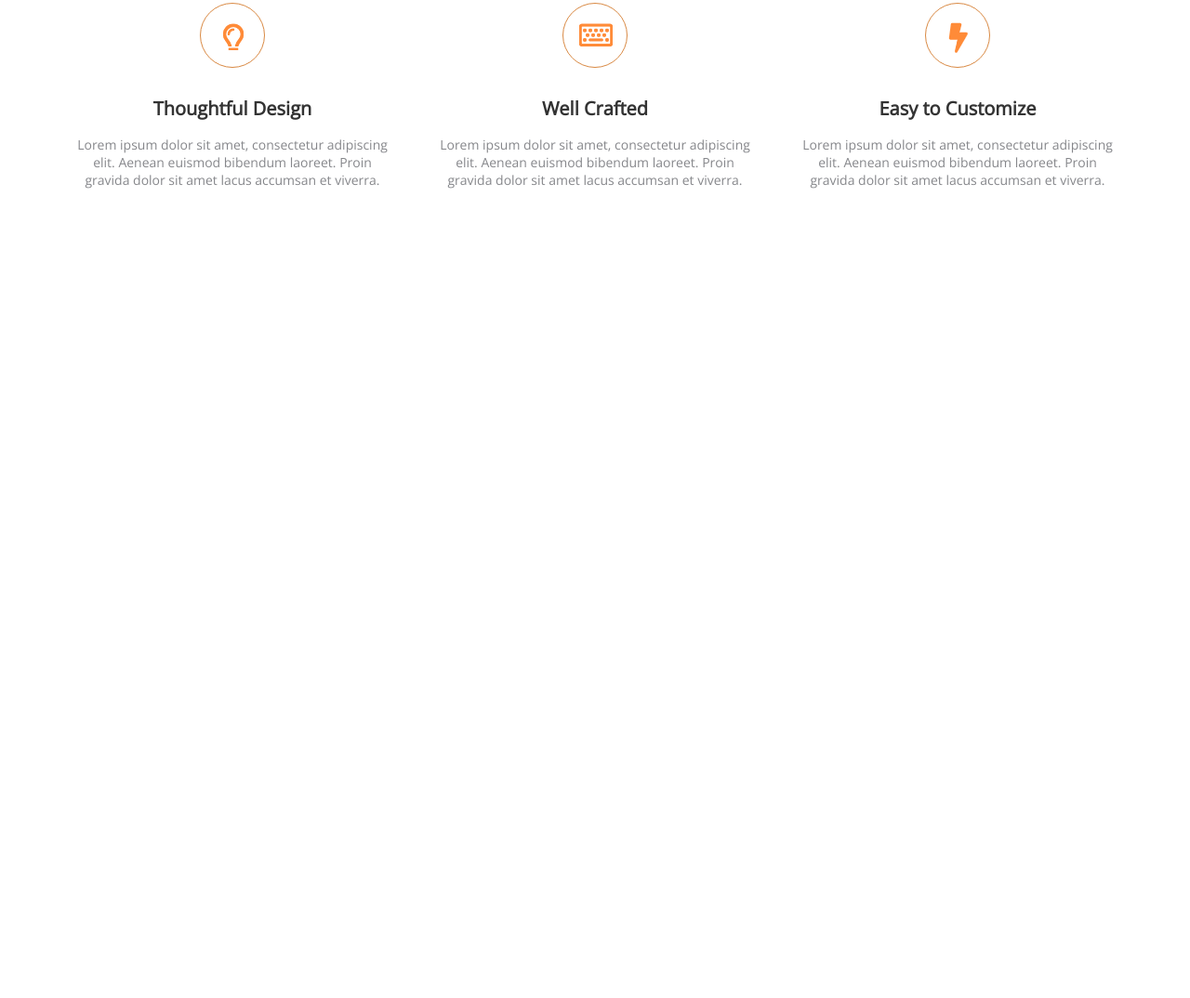
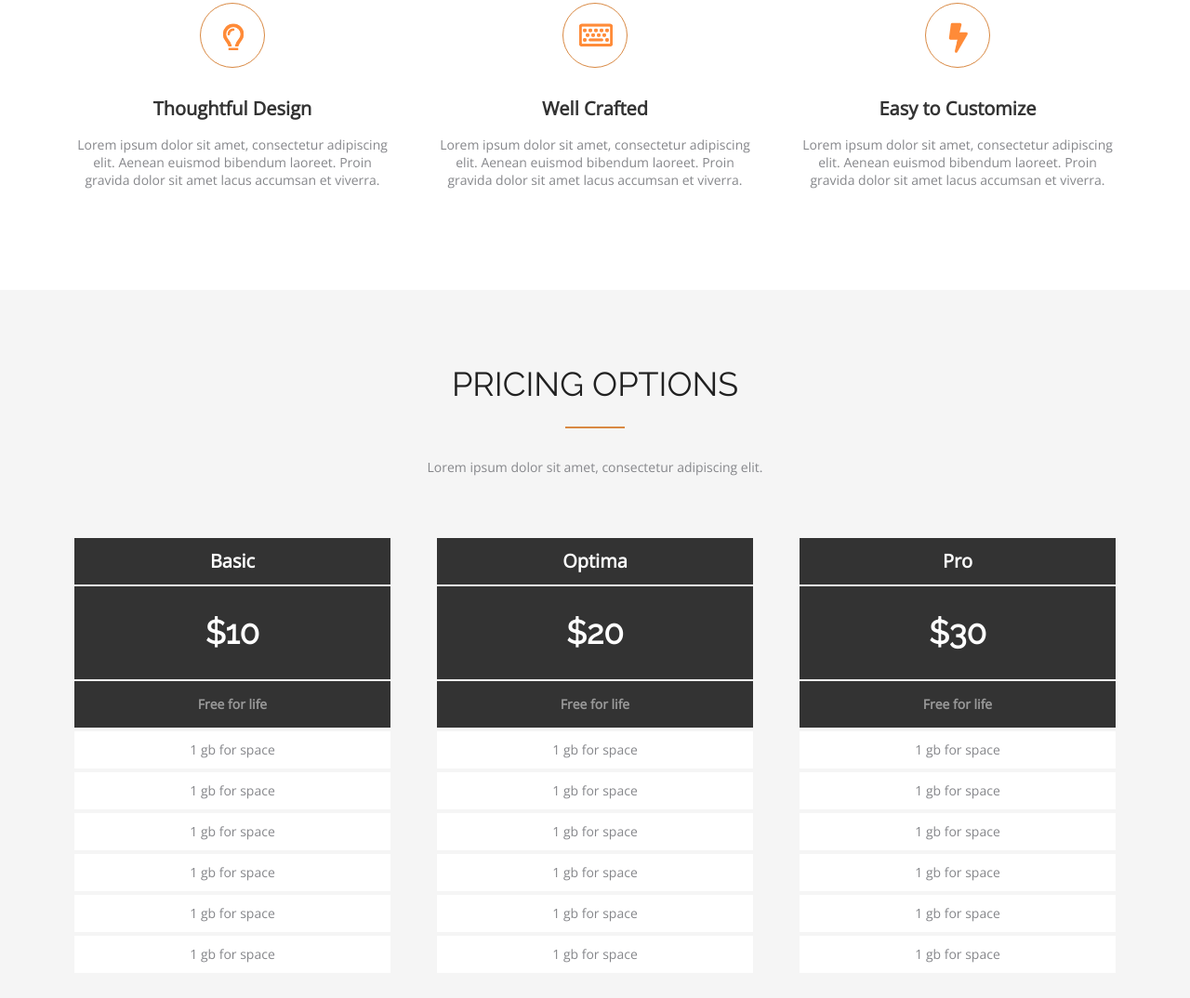
Before and after one commit to Eclerfit/sdfsdf, a plain HTML site: page Homework_3/index.html in a window 1280 px wide. Shown: the part 284-1358 px from the top of the page at 93% size. Before the commit the page ends 800 px from the top, so only its background shows below. Drawn offline with nearby package versions, Linux system fonts and the light colour scheme.

Commit message:
Homework-3

```diff
--- /dev/null
+++ b/Homework_3/css/pricing.css
@@ -0,0 +1,67 @@
+
+.pricing-row {
+  display: flex;
+  flex-flow: row wrap;
+  /*justify-content: center;*/
+  justify-content: space-around;
+  margin: 0 -15px;
+}
+
+.pricing-card {
+  text-align: center;
+  line-height: center;
+  width: 340px;
+  margin-left: 15px;
+  margin-right: 15px;
+  margin-bottom: 15px;
+  line-height: 40px;
+}
+
+.pricing-card__title {
+  background-color: #333333;
+  color: #FFFFFF;
+  font-family: 'Open Sans', sans-serif;
+  font-size: 20px;
+  font-weight: 700;
+  margin-bottom: 2px;
+  text-align: center;
+  line-height: 50px;
+}
+
+.pricing-card__price {
+  background-color: #333333;
+  color: #FFFFFF;
+  font-family: 'Raleway', sans-serif;
+  font-size: 35px;
+  font-weight: 700;
+  margin-bottom: 2px;
+  text-align: center;
+  line-height: 100px;
+}
+
+.pricing-card__text {
+  background-color: #333333;
+  color: rgba(255,255,255,.5);
+  font-family: 'Open Sans', sans-serif;
+  font-size: 14px;
+  font-weight: 800;
+  text-align: center;
+  line-height: 50px;
+  margin-bottom: 4px;
+}
+
+  .pricing-card__text:hover {
+  background-color: #D98943;
+    }
+
+  li {
+  font-family: 'Open Sans', sans-serif;
+  font-size: 14px;
+  font-weight: 400;
+  text-align: center;
+  line-height: 40px;
+  margin-bottom: 15px;
+  background-color: #FFFFFF;
+    color: #86878B;
+    margin-bottom: 4px;
+  }
--- a/Homework_2/css/style.css
+++ b/Homework_3/css/style.css
@@ -1,4 +1,5 @@
 @import url('awesome.css');
+@import url('pricing.css');
 
 @import url('https://fonts.googleapis.com/css2?family=Raleway&display=swap');
 @import url('https://fonts.googleapis.com/css2?family=Open+Sans&display=swap');
--- a/Homework_2/index.html
+++ b/Homework_3/index.html
@@ -7,7 +7,7 @@
   <link rel="stylesheet" href="css/style.css">
 
 
-  <title>Homework-2</title>
+  <title>Homework-3</title>
 </head>
 <body>
 <section class="awesome">
@@ -39,6 +39,58 @@
     </div>
   </section>
 
-  </body>
+  <section class="pricing">
+    <div class="container pricing-container">
+      <h2 class="title pricing-title">Pricing options</h2>
+  <div  class="text pricing-text">
+    <p>Lorem ipsum dolor sit amet, consectetur adipiscing elit.</p>
+   </div>
+
+ <div class="pricing-row">
+        <div class="pricing-card">
+         <ul>
+           <li class="pricing-card__title">Basic</li>
+           <li class="pricing-card__price">$10</li>
+           <li class="pricing-card__text">Free for life</li>
+           <li>1 gb for space</li>
+           <li>1 gb for space</li>
+           <li>1 gb for space</li>
+           <li>1 gb for space</li>
+           <li>1 gb for space</li>
+           <li>1 gb for space</li>
+         </ul></div>
+
+         <div class="pricing-card">
+          <ul>
+            <li class="pricing-card__title">Optima</li>
+            <li class="pricing-card__price">$20</li>
+            <li class="pricing-card__text">Free for life</li>
+            <li>1 gb for space</li>
+            <li>1 gb for space</li>
+            <li>1 gb for space</li>
+            <li>1 gb for space</li>
+            <li>1 gb for space</li>
+            <li>1 gb for space</li>
+          </ul></div>
+
+          <div class="pricing-card">
+            <ul>
+              <li class="pricing-card__title">Pro</li>
+              <li class="pricing-card__price">$30</li>
+              <li class="pricing-card__text">Free for life</li>
+              <li>1 gb for space</li>
+              <li>1 gb for space</li>
+              <li>1 gb for space</li>
+              <li>1 gb for space</li>
+              <li>1 gb for space</li>
+              <li>1 gb for space</li>
+            </ul></div>
+
+        </div>
+
+
+  </section>
+
+</body>
 
 </html>
```
Also changed, not shown: Homework_3/css/awesome.css (renamed from Homework_2/css/awesome.css), Homework_3/img/energy.png (renamed from Homework_2/img/energy.png), Homework_3/img/lamp.png (renamed from Homework_2/img/lamp.png), Homework_3/img/shift.png (renamed from Homework_2/img/shift.png), 3 other files.
